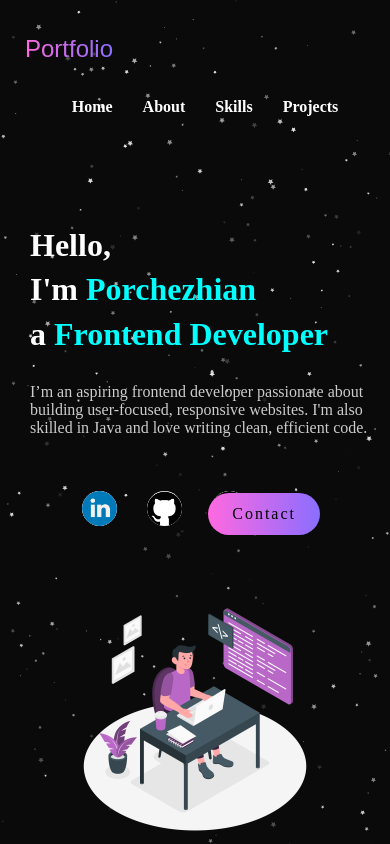
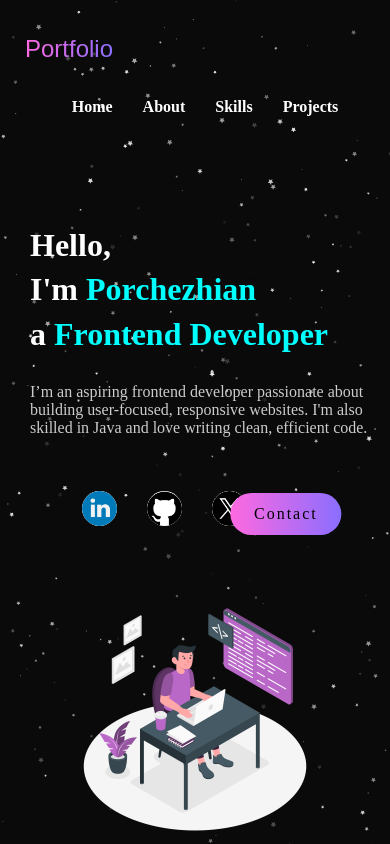
Before and after one commit to chezhianch/Animated-React-Portfolio, a React (Vite) app: page / in a window 390 px wide. Built offline with nearby package versions, Linux system fonts and the light colour scheme.

Commit message:
Update App.css

```diff
--- a/src/App.css
+++ b/src/App.css
@@ -476,16 +476,13 @@ gap: 30px;
   width: 250px;
 }
 
-/* ===== Contact Button ===== */
 @media (max-width: 768px) {
   .cnt-btn {
     display: block;
-    margin: 2rem 0 0 auto; /* pushes it to the right */
-    position: relative;    /* override the absolute positioning */
-    right: 0;              /* reset any previous right value */
+    margin: 2rem auto 0 auto;
+    transform: translateX(20%); /* shift right */
   }
 }
-
 
 /* ===== Social Links ===== */
 .social-links {
```
